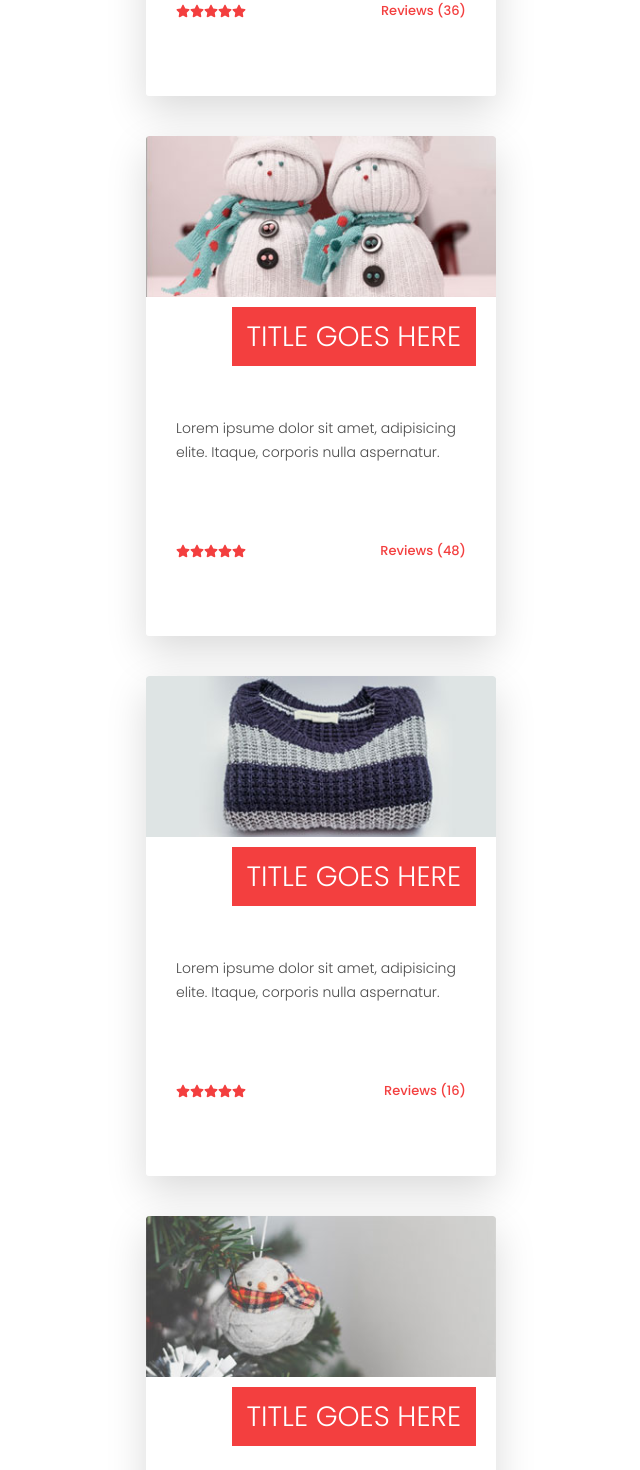
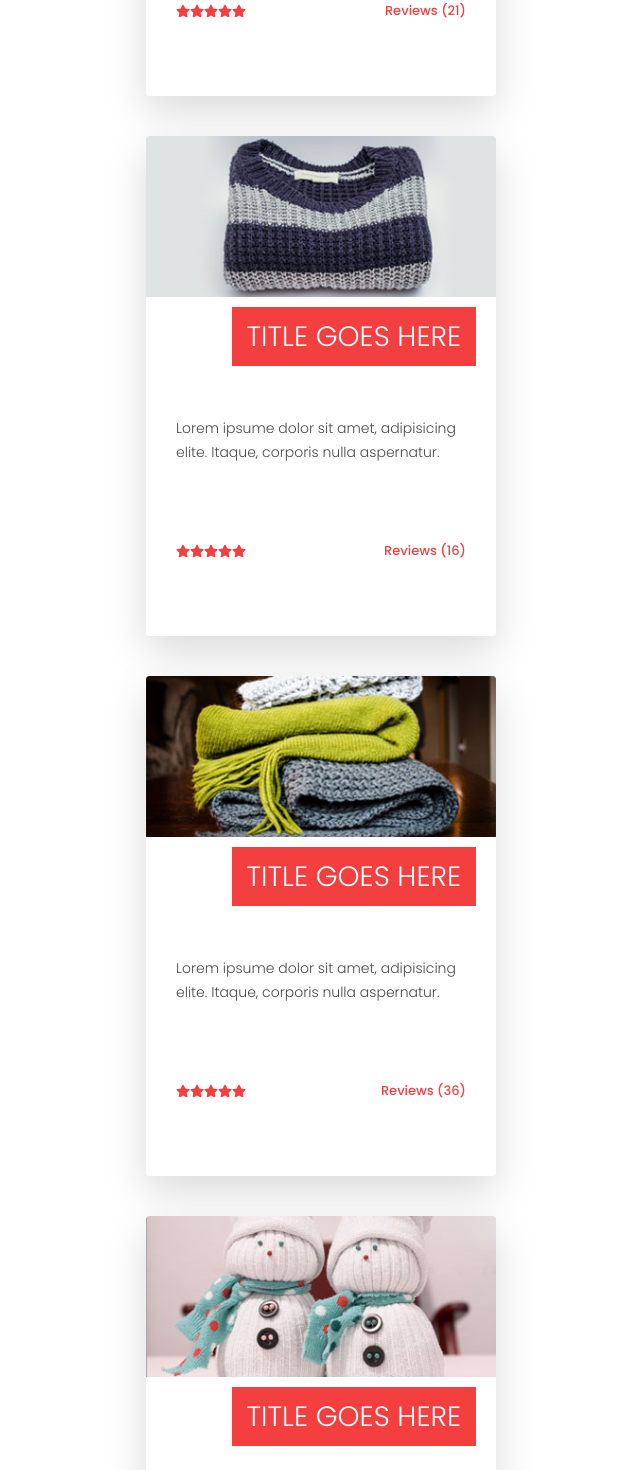
Before and after one commit to AndreFelipe97/E-commerc, a Next.js app: page /our-products in a window 1280 px wide. Shown: the part 2295-3765 px from the top of the page, without its empty margins (216-856 px from the left). Built offline with nearby package versions, Linux system fonts and the light colour scheme.

Commit message:
create page out products

```diff
--- a/src/pages/our-products/index.tsx
+++ b/src/pages/our-products/index.tsx
@@ -1,57 +1,108 @@
+import { useState } from "react";
 import { Card } from "../../components/Card";
 import { LayoutDefault } from "../../components/Layout";
 import { Container, Content, Products } from "../../styles/align";
 import { NavHeading, NavItem } from "../../styles/pages/our-products";
 
+type ProductProps = {
+  imagePath: string;
+  price: string;
+  amountReview: string;
+  type: string;
+};
 export default function OurProduct() {
+  const productsAll = [
+    {
+      imagePath: "./assets/img/product_01.jpg",
+      price: "25.75",
+      amountReview: "24",
+      type: "featured",
+    },
+    {
+      imagePath: "./assets/img/product_06.jpg",
+      price: "22.50",
+      amountReview: "32",
+      type: "featured",
+    },
+    {
+      imagePath: "./assets/img/product_02.jpg",
+      price: "30.25",
+      amountReview: "21",
+      type: "flashDeals",
+    },
+    {
+      imagePath: "./assets/img/product_05.jpg",
+      price: "12.50",
+      amountReview: "16",
+      type: "flashDeals",
+    },
+    {
+      imagePath: "./assets/img/product_03.jpg",
+      price: "20.45",
+      amountReview: "36",
+      type: "lastMinute",
+    },
+    {
+      imagePath: "./assets/img/product_04.jpg",
+      price: "15.25",
+      amountReview: "48",
+      type: "lastMinute",
+    },
+  ];
+
+  const [products, setProducts] = useState<Array<ProductProps>>(productsAll);
+
+  function handlteType(type: string) {
+    if (type === "allProducts") {
+      setProducts(productsAll);
+    } else if (type === "featured") {
+      const productFilter = productsAll.filter(
+        (product: ProductProps) => product.type === "featured"
+      );
+      console.log(productFilter);
+      setProducts(productFilter);
+    } else if (type === "flashDeals") {
+      const productFilter = productsAll.filter(
+        (product: ProductProps) => product.type === "flashDeals"
+      );
+      console.log(productFilter);
+      setProducts(productFilter);
+    } else if (type === "lastMinute") {
+      const productFilter = productsAll.filter(
+        (product: ProductProps) => product.type === "lastMinute"
+      );
+      console.log(productFilter);
+      setProducts(productFilter);
+    }
+  }
+
   return (
     <LayoutDefault title="HundredClothing|Our Products">
       <Container>
         <Content>
           <NavHeading>
-            <NavItem>all products</NavItem>
-            <NavItem>featured</NavItem>
-            <NavItem>flash deals</NavItem>
-            <NavItem>last minute</NavItem>
+            <NavItem onClick={() => handlteType("allProducts")}>
+              all products
+            </NavItem>
+            <NavItem onClick={() => handlteType("featured")}>featured</NavItem>
+            <NavItem onClick={() => handlteType("flashDeals")}>
+              flash deals
+            </NavItem>
+            <NavItem onClick={() => handlteType("lastMinute")}>
+              last minute
+            </NavItem>
           </NavHeading>
 
           <Products>
-            <Card
-              title="title goes here"
-              imagePath="./assets/img/product_01.jpg"
-              price="25.75"
-              amountReview="24"
-            />
-            <Card
-              title="title goes here"
-              imagePath="./assets/img/product_02.jpg"
-              price="30.25"
-              amountReview="21"
-            />
-            <Card
-              title="title goes here"
-              imagePath="./assets/img/product_03.jpg"
-              price="20.45"
-              amountReview="36"
-            />
-            <Card
-              title="title goes here"
-              imagePath="./assets/img/product_04.jpg"
-              price="15.25"
-              amountReview="48"
-            />
-            <Card
-              title="title goes here"
-              imagePath="./assets/img/product_05.jpg"
-              price="12.50"
-              amountReview="16"
-            />
-            <Card
-              title="title goes here"
-              imagePath="./assets/img/product_06.jpg"
-              price="22.50"
-              amountReview="32"
-            />
+            {products.map((product: ProductProps, index) => (
+              <Card
+                key={String(index + 1)}
+                title="title goes here"
+                imagePath={product.imagePath}
+                price={product.price}
+                amountReview={product.amountReview}
+              />
+            ))}
           </Products>
         </Content>
       </Container>
```
